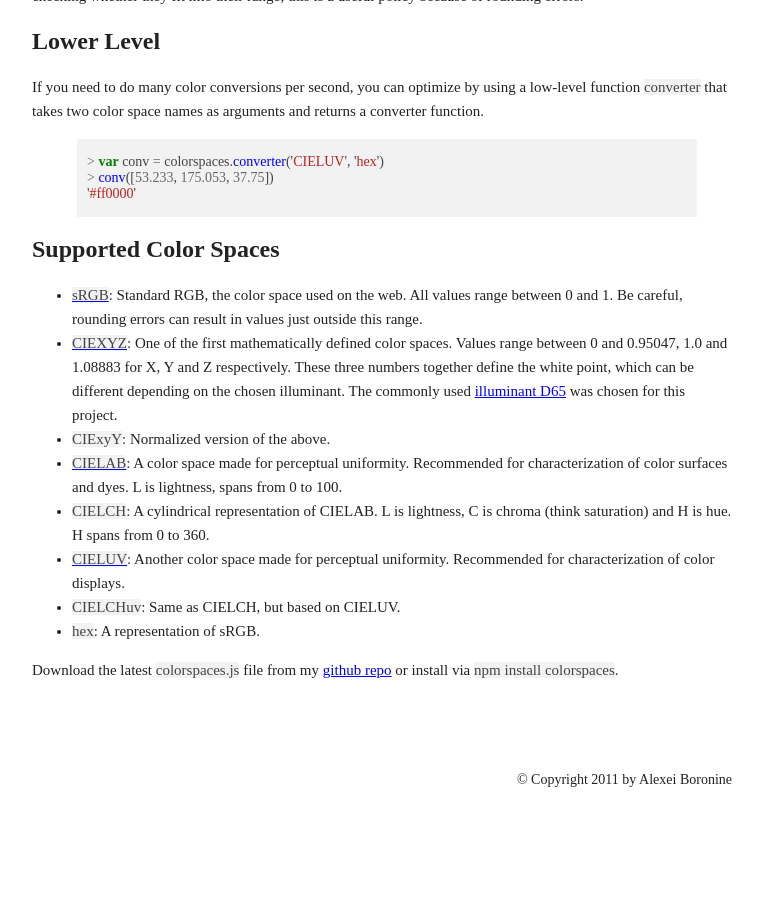
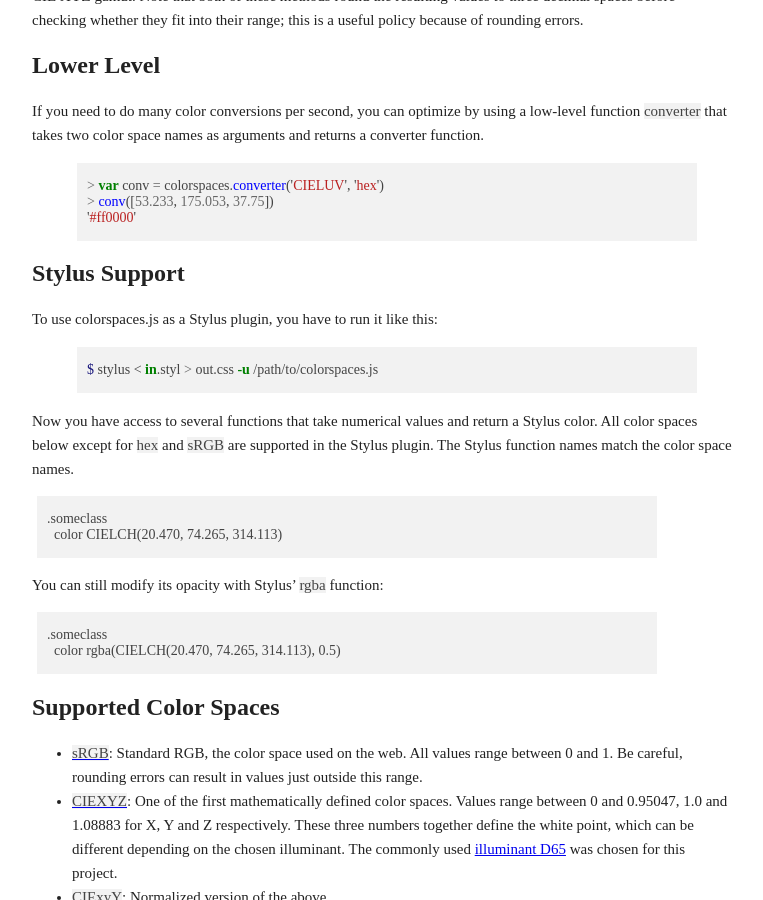
Before and after one commit to boronine/colorspaces.js, a Jekyll site: the page built from index.md, in a window 1280 px wide and 900 px high, scrolled down 662 px. Shown: the whole window, without its empty margins (208-971 px from the left). Built offline with Jekyll 4.4.1, drawn with Linux system fonts in a browser that asks for light colours; some web fonts are replaced; before the commit the page ends 1470 px from its top, so only the background shows below that; some of the changed text lies outside the part shown.

Commit message:
Add documentation for Stylus support

```diff
--- a/_layouts/default.html
+++ b/_layouts/default.html
@@ -13,7 +13,7 @@
 <div id="content">
 <header>
 <h1>colorspaces.js</h1>
-<p>A tiny jQuery and Node.js library for manipulating colors.</p>
+<p>A tiny <a href="http://jquery.com">jQuery</a> and <a href="http://nodejs.org">Node.js</a> library for manipulating colors. Works as a <a href="http://learnboost.github.com/stylus/">Stylus</a> plugin!</p>
 </header>
 {{ content }}
 <footer>
--- a/index.md
+++ b/index.md
@@ -3,7 +3,7 @@ layout: default
 title: colorspaces.js
 ---
 
-RGB, the color space we use here on the web is based on display technology, not human color perception. Most meaningful color operations are performed on colors in other color spaces, such as [CIEXYZ][CIEXYZ] or [CIELUV][CIELUV].
+RGB, the color space we use here on the web is based on display technology, not human color perception. Most meaningful color operations are performed on colors in other color spaces, such as [CIEXYZ][CIEXYZ] or [CIELUV][CIELUV]. Read more about color spaces in [my blog post](http://boronine.com/2012/03/26/Color-Spaces-for-Human-Beings/).
 
 ## Basic Use
 
@@ -36,6 +36,24 @@ If you need to do many color conversions per second, you can optimize by using a
 '#ff0000'
 {% endhighlight %}
 
+## Stylus Support
+
+To use colorspaces.js as a Stylus plugin, you have to run it like this:
+
+{% highlight bash %}
+$ stylus < in.styl > out.css -u /path/to/colorspaces.js
+{% endhighlight %}
+
+Now you have access to several functions that take numerical values and return a Stylus color. All color spaces below except for `hex` and `sRGB` are supported in the Stylus plugin. The Stylus function names match the color space names.
+
+    .someclass
+      color CIELCH(20.470, 74.265, 314.113)
+
+You can still modify its opacity with Stylus' `rgba` function:
+
+    .someclass
+      color rgba(CIELCH(20.470, 74.265, 314.113), 0.5)
+
 ## Supported Color Spaces
 
  * [`sRGB`][sRGB]: Standard RGB, the color space used on the web. All values range between 0 and 1. Be careful, rounding errors can result in values just outside this range.
```
